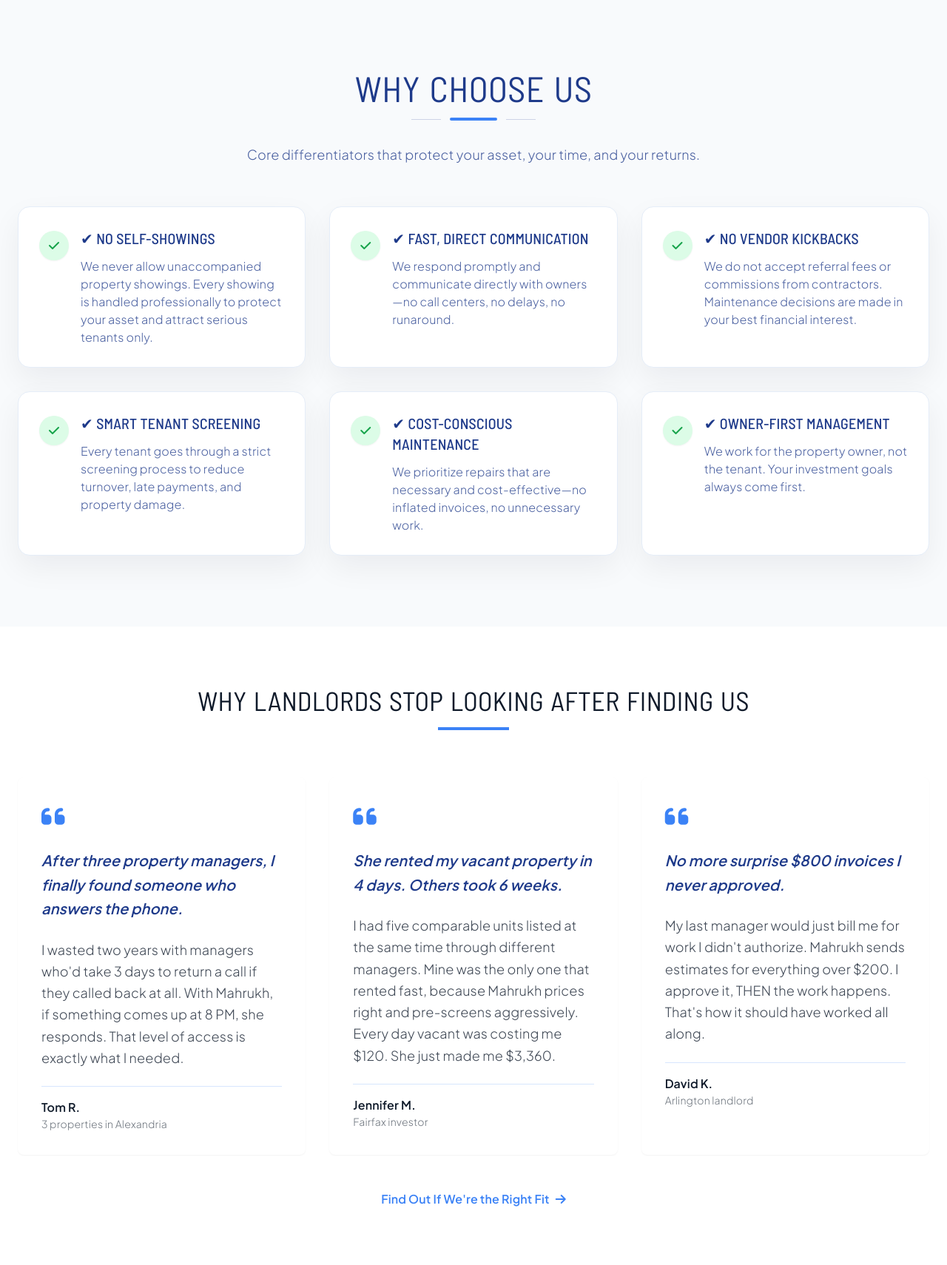
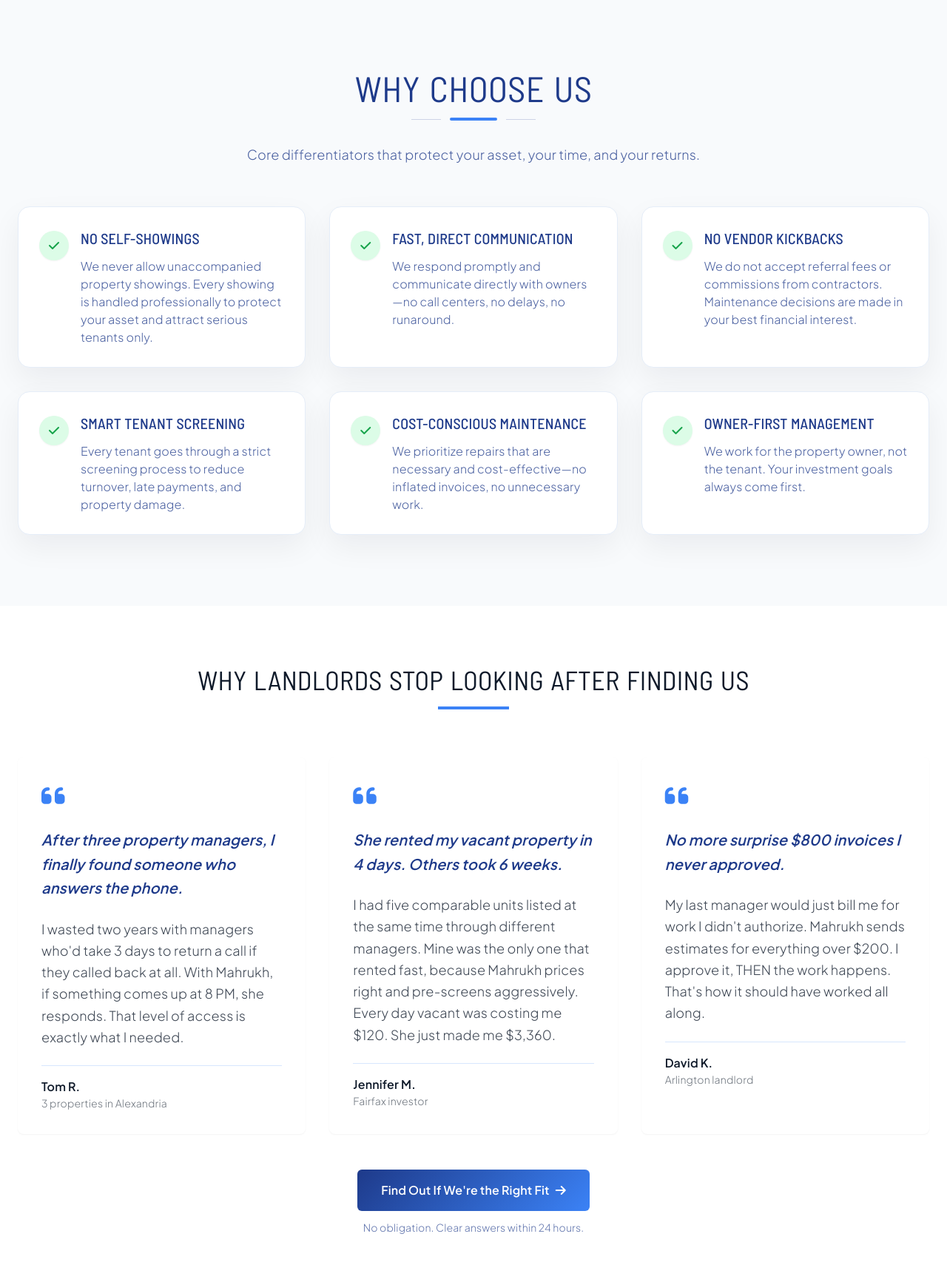
Before and after one commit to IRCHrocks25/Mahrukh_Tariq, a Django app: page / in a window 1280 px wide. Shown: the part 3826-5536 px from the top of the page at 74% size. Run offline with Django 5.2, Linux system fonts and the light colour scheme; data comes from the database, SQL or seed files in the repository; both versions use the stored data as it was after the commit; some libraries are stand-ins or nearby versions.

Commit message:
cta changes

```diff
--- a/myApp/management/commands/seed_pricing.py
+++ b/myApp/management/commands/seed_pricing.py
@@ -10,7 +10,7 @@ class Command(BaseCommand):
         pricing_section.title = "Our Packages & Rates"
         pricing_section.subtitle = "NO HIDDEN FEES, CLEAR PRICING, EXCEPTIONAL SERVICE."
         pricing_section.disclaimer = "No hidden fees. Professional management you can count on."
-        pricing_section.cta_text = "Get Started Today"
+        pricing_section.cta_text = "Request Management Pricing"
         pricing_section.cta_link = "#contact"
         pricing_section.save()
         self.stdout.write(self.style.SUCCESS(f'Updated: Pricing Section Header'))
--- a/myApp/models.py
+++ b/myApp/models.py
@@ -159,7 +159,7 @@ class CredibilityCard(models.Model):
 # Model to store Testimonials section header
 class TestimonialsSection(models.Model):
     title = models.CharField(max_length=200, default="Why Landlords Stop Looking After Finding Us")
-    cta_text = models.CharField(max_length=100, default="See What We Can Do")
+    cta_text = models.CharField(max_length=100, default="Find Out If We're the Right Fit")
     cta_link = models.CharField(max_length=200, default="#consultation")
     updated_at = models.DateTimeField(auto_now=True)
 
@@ -237,7 +237,7 @@ class PainPointsSection(models.Model):
     solution_3 = models.CharField(max_length=300, default="<strong class=\"text-gold italic\">Rigorous Screening</strong> — Every tenant meets me personally before approval.")
     solution_4 = models.CharField(max_length=300, default="<strong class=\"text-gold italic\">Customized Management</strong> — Your goals, your preferences, your plan.")
     solution_5 = models.CharField(max_length=300, default="<strong class=\"text-gold italic\">Total Transparency</strong> — You're informed before money moves. Always.")
-    cta_text = models.CharField(max_length=100, default="Turn Frustrations Into Results")
+    cta_text = models.CharField(max_length=100, default="Get a Free Rental Analysis")
     cta_link = models.CharField(max_length=200, default="#consultation")
     updated_at = models.DateTimeField(auto_now=True)
 
@@ -466,7 +466,7 @@ class PricingSection(models.Model):
     title = models.CharField(max_length=200, default="Our Packages & Rates")
     subtitle = models.CharField(max_length=300, default="NO HIDDEN FEES, CLEAR PRICING, EXCEPTIONAL SERVICE.")
     disclaimer = models.CharField(max_length=300, default="No hidden fees. Professional management you can count on.")
-    cta_text = models.CharField(max_length=100, default="Get Started Today")
+    cta_text = models.CharField(max_length=100, default="Request Management Pricing")
     cta_link = models.CharField(max_length=200, default="#contact")
     updated_at = models.DateTimeField(auto_now=True)
 
--- a/myApp/templates/myApp/partials/about.html
+++ b/myApp/templates/myApp/partials/about.html
@@ -44,7 +44,7 @@
                     </div>
                     <div class="pt-2">
                         <a href="{{ about_section.cta_link|default:'#consultation' }}" class="inline-flex items-center gap-2 px-6 py-3 rounded-full text-white font-semibold bg-gradient-to-r from-[#1E3A8A] via-[#3B82F6] to-[#1E3A8A] btn-transition scale-hover shadow-lg">
-                            {{ about_section.cta_text|default:"Find Out If We’re the Right Fit" }}
+                            {{ about_section.cta_text|default:"Talk to a Property Manager Today" }}
                             <i class="fas fa-arrow-right text-sm"></i>
                         </a>
                         <p class="mt-2 text-xs md:text-sm text-navy/60">
--- a/myApp/templates/myApp/partials/blog.html
+++ b/myApp/templates/myApp/partials/blog.html
@@ -85,10 +85,13 @@
 
         <!-- View All CTA -->
         <div class="text-center fade-in">
-            <a href="{{ blog_section.cta_link|default:'#blog' }}" class="inline-flex items-center gap-3 px-10 py-5 rounded-lg font-semibold text-white hover:opacity-90 btn-transition scale-hover text-lg shadow-xl" style="background: linear-gradient(135deg, #1E3A8A 0%, #3B82F6 100%);">
-                {{ blog_section.cta_text|default:"View All Posts" }}
+            <a href="{{ blog_section.cta_link|default:'#consultation' }}" class="inline-flex items-center gap-3 px-10 py-5 rounded-lg font-semibold text-white hover:opacity-90 btn-transition scale-hover text-lg shadow-xl" style="background: linear-gradient(135deg, #1E3A8A 0%, #3B82F6 100%);">
+                {{ blog_section.cta_text|default:"Get a Free Rental Analysis" }}
                 <i class="fas fa-arrow-right transform group-hover:translate-x-2 transition-transform duration-300"></i>
             </a>
+            <p class="mt-3 text-sm text-[#1E3A8A]/70">
+                No obligation. Clear answers within 24 hours.
+            </p>
         </div>
         {% else %}
         <!-- Empty State -->
--- a/myApp/templates/myApp/partials/core_differentiators.html
+++ b/myApp/templates/myApp/partials/core_differentiators.html
@@ -26,7 +26,7 @@
                     </div>
                     <div>
                         <h3 class="text-lg md:text-xl font-display font-medium text-[#1E3A8A]">
-                            ✔ No Self-Showings
+                            No Self-Showings
                         </h3>
                         <p class="mt-3 text-sm md:text-base text-[#1E3A8A]/80 leading-relaxed">
                             We never allow unaccompanied property showings. Every showing is handled professionally to
@@ -44,7 +44,7 @@
                     </div>
                     <div>
                         <h3 class="text-lg md:text-xl font-display font-medium text-[#1E3A8A]">
-                            ✔ Fast, Direct Communication
+                            Fast, Direct Communication
                         </h3>
                         <p class="mt-3 text-sm md:text-base text-[#1E3A8A]/80 leading-relaxed">
                             We respond promptly and communicate directly with owners—no call centers, no delays, no
@@ -62,7 +62,7 @@
                     </div>
                     <div>
                         <h3 class="text-lg md:text-xl font-display font-medium text-[#1E3A8A]">
-                            ✔ No Vendor Kickbacks
+                            No Vendor Kickbacks
                         </h3>
                         <p class="mt-3 text-sm md:text-base text-[#1E3A8A]/80 leading-relaxed">
                             We do not accept referral fees or commissions from contractors. Maintenance decisions are
@@ -80,7 +80,7 @@
                     </div>
                     <div>
                         <h3 class="text-lg md:text-xl font-display font-medium text-[#1E3A8A]">
-                            ✔ Smart Tenant Screening
+                            Smart Tenant Screening
                         </h3>
                         <p class="mt-3 text-sm md:text-base text-[#1E3A8A]/80 leading-relaxed">
                             Every tenant goes through a strict screening process to reduce turnover, late payments, and
@@ -98,7 +98,7 @@
                     </div>
                     <div>
                         <h3 class="text-lg md:text-xl font-display font-medium text-[#1E3A8A]">
-                            ✔ Cost-Conscious Maintenance
+                            Cost-Conscious Maintenance
                         </h3>
                         <p class="mt-3 text-sm md:text-base text-[#1E3A8A]/80 leading-relaxed">
                             We prioritize repairs that are necessary and cost-effective—no inflated invoices, no
@@ -116,7 +116,7 @@
                     </div>
                     <div>
                         <h3 class="text-lg md:text-xl font-display font-medium text-[#1E3A8A]">
-                            ✔ Owner-First Management
+                            Owner-First Management
                         </h3>
                         <p class="mt-3 text-sm md:text-base text-[#1E3A8A]/80 leading-relaxed">
                             We work for the property owner, not the tenant. Your investment goals always come first.
--- a/myApp/templates/myApp/partials/final_cta.html
+++ b/myApp/templates/myApp/partials/final_cta.html
@@ -13,7 +13,7 @@
         </p>
 
         <a href="{{ final_cta_section.cta_link|default:'#contact' }}" class="inline-block px-12 py-5 rounded-lg font-semibold text-xl text-white hover:opacity-90 btn-transition scale-hover" style="background: linear-gradient(135deg, #1E3A8A 0%, #3B82F6 100%);">
-            {{ final_cta_section.cta_text|default:"Schedule a Free Owner Consultation" }}
+            {{ final_cta_section.cta_text|default:"Find Out If We're the Right Fit" }}
         </a>
         <p class="mt-3 text-sm text-white/90">
             No obligation. Clear answers within 24 hours.
--- a/myApp/templates/myApp/partials/lead_magnet.html
+++ b/myApp/templates/myApp/partials/lead_magnet.html
@@ -39,7 +39,7 @@
 
                     <!-- Button -->
                     <a href="{{ lead_magnet_section.cta_link|default:'#consultation' }}" class="inline-block px-12 py-5 rounded-lg font-semibold text-xl text-white hover:opacity-90 btn-transition scale-hover" style="background: linear-gradient(135deg, #1E3A8A 0%, #3B82F6 100%);">
-                        {{ lead_magnet_section.cta_text|default:"Get a Free Rental Analysis" }}
+                        {{ lead_magnet_section.cta_text|default:"Find Out If We're the Right Fit" }}
                     </a>
                     <p class="mt-3 text-sm text-[#1E3A8A]/80">
                         No obligation. Clear answers within 24 hours.
--- a/myApp/templates/myApp/partials/methodology.html
+++ b/myApp/templates/myApp/partials/methodology.html
@@ -66,9 +66,12 @@
 
         <div class="text-center fade-in">
             <a href="{{ methodology_section.cta_link|default:'#consultation' }}" class="inline-flex items-center gap-2 px-8 py-4 rounded-md font-semibold text-white hover:opacity-90 btn-transition scale-hover" style="background: linear-gradient(135deg, #1E3A8A 0%, #3B82F6 100%);">
-                {{ methodology_section.cta_text|default:"See the Framework in Action" }}
+                {{ methodology_section.cta_text|default:"Get a Free Rental Analysis" }}
                 <i class="fas fa-arrow-right"></i>
             </a>
+            <p class="mt-3 text-sm text-white">
+                No obligation. Clear answers within 24 hours.
+            </p>
         </div>
     </div>
 </section>
--- a/myApp/templates/myApp/partials/mission_vision.html
+++ b/myApp/templates/myApp/partials/mission_vision.html
@@ -85,12 +85,12 @@
           class="inline-flex items-center justify-center gap-3 px-9 py-4 rounded-2xl font-semibold text-white shadow-[0_12px_30px_rgba(101,67,33,0.20)] hover:shadow-[0_18px_45px_rgba(101,67,33,0.28)] transition-all duration-300 hover:-translate-y-[2px]"
           style="background: linear-gradient(135deg, #1E3A8A 0%, #3B82F6 100%);"
         >
-          {{ mission_vision_section.cta_text|default:"Join Us" }}
+          {{ mission_vision_section.cta_text|default:"Talk to a Property Manager Today" }}
           <i class="fas fa-arrow-right"></i>
         </a>
 
         <div class="mt-4 text-sm text-white/80">
-          No pressure — just a quick conversation to see if we're the right fit.
+          No obligation. Clear answers within 24 hours.
         </div>
       </div>
     </div>
--- a/myApp/templates/myApp/partials/pain_points.html
+++ b/myApp/templates/myApp/partials/pain_points.html
@@ -89,9 +89,12 @@
 
         <div class="text-center mt-12">
             <a href="{{ pain_points_section.cta_link|default:'#consultation' }}" class="inline-flex items-center gap-2 px-8 py-4 rounded-md font-semibold text-white hover:opacity-90 btn-transition scale-hover" style="background: linear-gradient(135deg, #1E3A8A 0%, #3B82F6 100%);">
-                {{ pain_points_section.cta_text|default:"Turn Frustrations Into Results" }}
+                {{ pain_points_section.cta_text|default:"Get a Free Rental Analysis" }}
                 <i class="fas fa-arrow-right"></i>
             </a>
+            <p class="mt-3 text-sm text-white">
+                No obligation. Clear answers within 24 hours.
+            </p>
         </div>
     </div>
 </section>
--- a/myApp/templates/myApp/partials/services.html
+++ b/myApp/templates/myApp/partials/services.html
@@ -51,7 +51,7 @@
 
         <div class="text-center mt-12">
             <a href="{{ services_section.cta_link|default:'#consultation' }}" class="inline-block px-8 py-4 rounded-md font-semibold text-white hover:opacity-90 btn-transition scale-hover" style="background: linear-gradient(135deg, #1E3A8A 0%, #3B82F6 100%);">
-                {{ services_section.cta_text|default:"Get a Free Rental Analysis" }}
+                {{ services_section.cta_text|default:"Find Out If We're the Right Fit" }}
             </a>
             <p class="mt-3 text-sm text-[#1E3A8A]/70">
                 No obligation. Clear answers within 24 hours.
--- a/myApp/templates/myApp/partials/testimonials.html
+++ b/myApp/templates/myApp/partials/testimonials.html
@@ -46,9 +46,13 @@
         </div>
 
         <div class="text-center mt-12">
-            <a href="{{ testimonials_section.cta_link|default:'#consultation' }}" class="inline-flex items-center gap-2 text-gold font-semibold hover:underline link-transition">
-                {{ testimonials_section.cta_text|default:"See What We Can Do" }} <i class="fas fa-arrow-right"></i>
+            <a href="{{ testimonials_section.cta_link|default:'#consultation' }}" class="inline-flex items-center gap-2 px-8 py-4 rounded-md font-semibold text-white hover:opacity-90 btn-transition scale-hover" style="background: linear-gradient(135deg, #1E3A8A 0%, #3B82F6 100%);">
+                {{ testimonials_section.cta_text|default:"Find Out If We're the Right Fit" }}
+                <i class="fas fa-arrow-right"></i>
             </a>
+            <p class="mt-3 text-sm text-[#1E3A8A]/70">
+                No obligation. Clear answers within 24 hours.
+            </p>
         </div>
     </div>
 </section>
```
Also changed, not shown: myApp/management/commands/seed_all_content.py (+7 -7 lines), myApp/management/commands/seed_services.py (+7 -7 lines), db.sqlite3.
